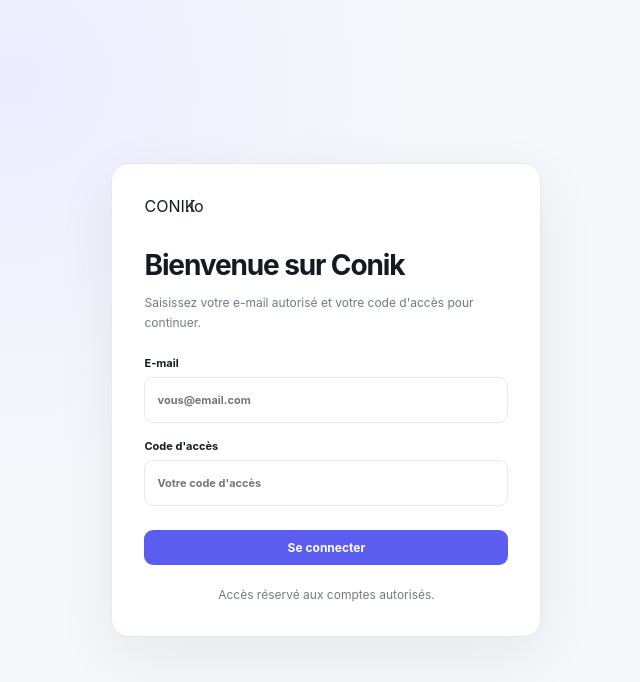
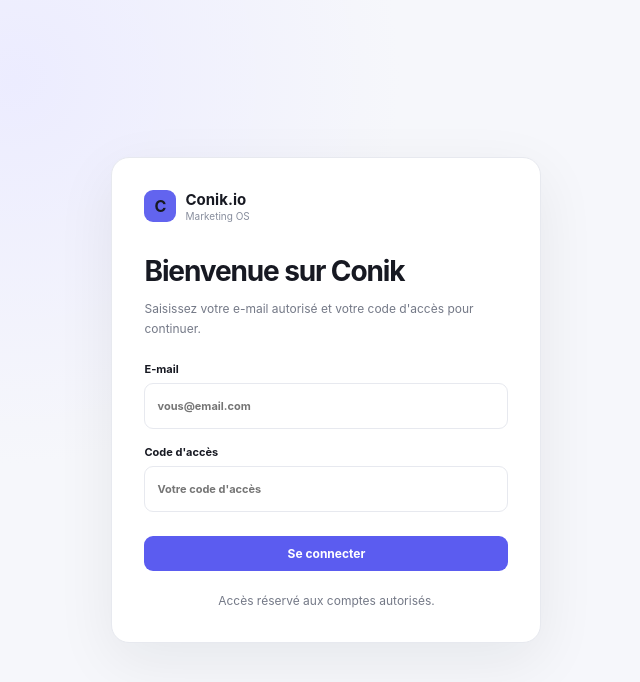
Before and after one commit to anamaherbert1-glitch/Conik.io, a Next.js app: page /login in a window 1280 px wide. Shown: the top 682 px of the page, without its empty margins (436-1076 px from the left). Built offline with nearby package versions, Linux system fonts and the light colour scheme.

Commit message:
feat(ux): centered login brand + skip-ready onboarding flow

```diff
--- a/app/login/page.tsx
+++ b/app/login/page.tsx
@@ -65,7 +65,9 @@
     <main className="auth-page">
       <div className="auth-card">
         <Link href="/" className="brand">
-          CONIK<span>.io</span>
+          <b>C</b>
+          <strong>Conik.io</strong>
+          <small>Marketing OS</small>
         </Link>
         <h1>Bienvenue sur Conik</h1>
         <p>Saisissez votre e-mail autorisé et votre code d&apos;accès pour continuer.</p>
```
